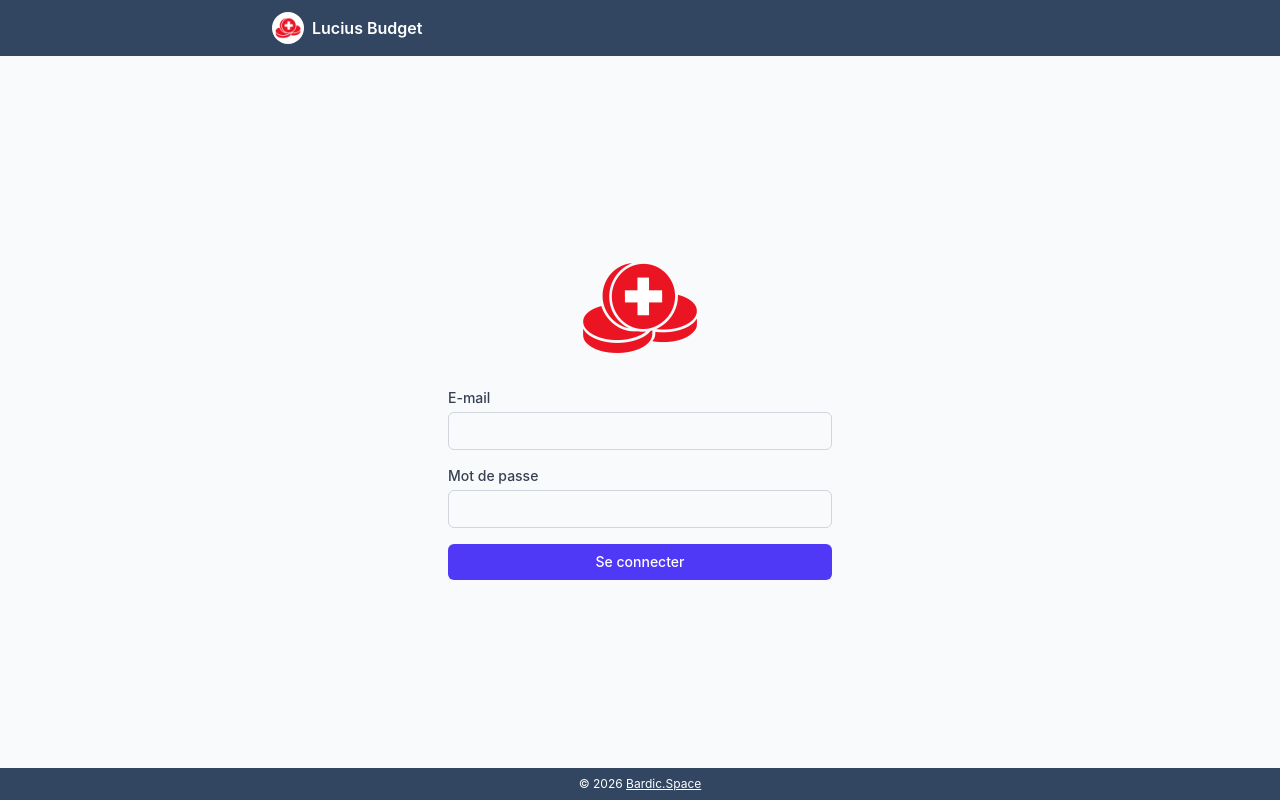
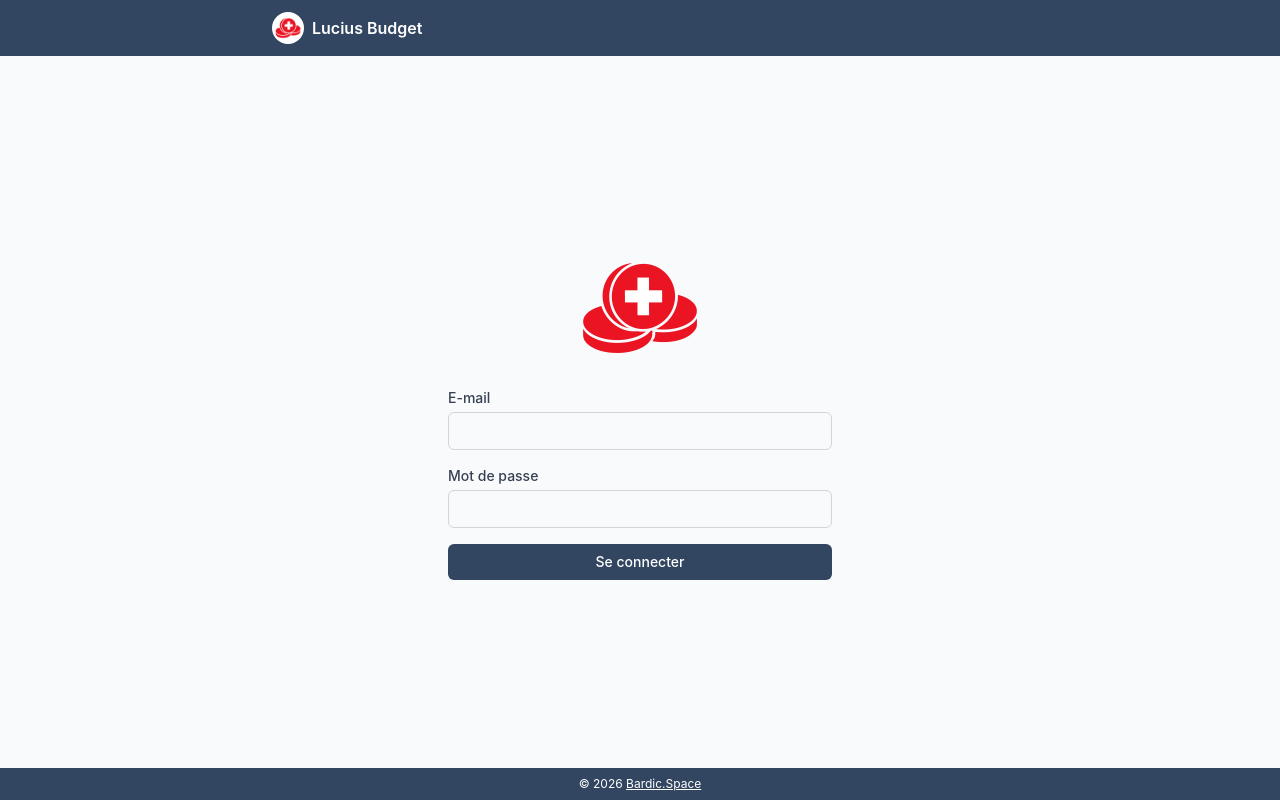
Before and after one commit to lucius-barde/lucius-budget-vuejs, a Vue app: page / in a window 1280 px wide. Built offline with nearby package versions, Linux system fonts and the light colour scheme; no server answers.

Commit message:
footer + css fix

```diff
--- a/src/App.vue
+++ b/src/App.vue
@@ -6,7 +6,9 @@ import NavBar from './components/NavBar.vue'
 <template>
   <div class="min-h-screen flex flex-col">
     <NavBar />
-    <RouterView />
+    <main class="flex-1 flex flex-col">
+      <RouterView />
+    </main>
     <footer class="text-center p-2 text-white text-xs">
         &copy; 2026 <a href="https://www.bardic.space" target="_blank" class="underline">Bardic.Space</a>
     </footer>
--- a/src/components/EntryForm.vue
+++ b/src/components/EntryForm.vue
@@ -153,7 +153,7 @@ function handleSubmit() {
 
     <p v-if="error" class="text-sm text-red-600">{{ error }}</p>
 
-    <button
+    <button id="loginSubmit"
       type="submit"
       :disabled="loading"
       style="background-color: rgb(50, 70, 97);"
--- a/src/components/LoginForm.vue
+++ b/src/components/LoginForm.vue
@@ -51,7 +51,8 @@ async function handleSubmit() {
     <button
       type="submit"
       :disabled="loading"
-      class="w-full rounded-md bg-indigo-600 text-white py-2 text-sm font-medium hover:bg-indigo-500 disabled:opacity-50"
+      style="background-color: rgb(50, 70, 97);"
+      class="w-full rounded-md text-white py-2 text-sm font-medium hover:opacity-90 disabled:opacity-50"
     >
       {{ loading ? 'Connexion...' : 'Se connecter' }}
     </button>
--- a/src/style.css
+++ b/src/style.css
@@ -5,6 +5,10 @@ body {
 }
 
 header,footer{
+    background-color: rgb(50, 70, 97);
+}
+
+button#loginSubmit{
     background-color: rgb(50, 70, 97);
 }
 
```
